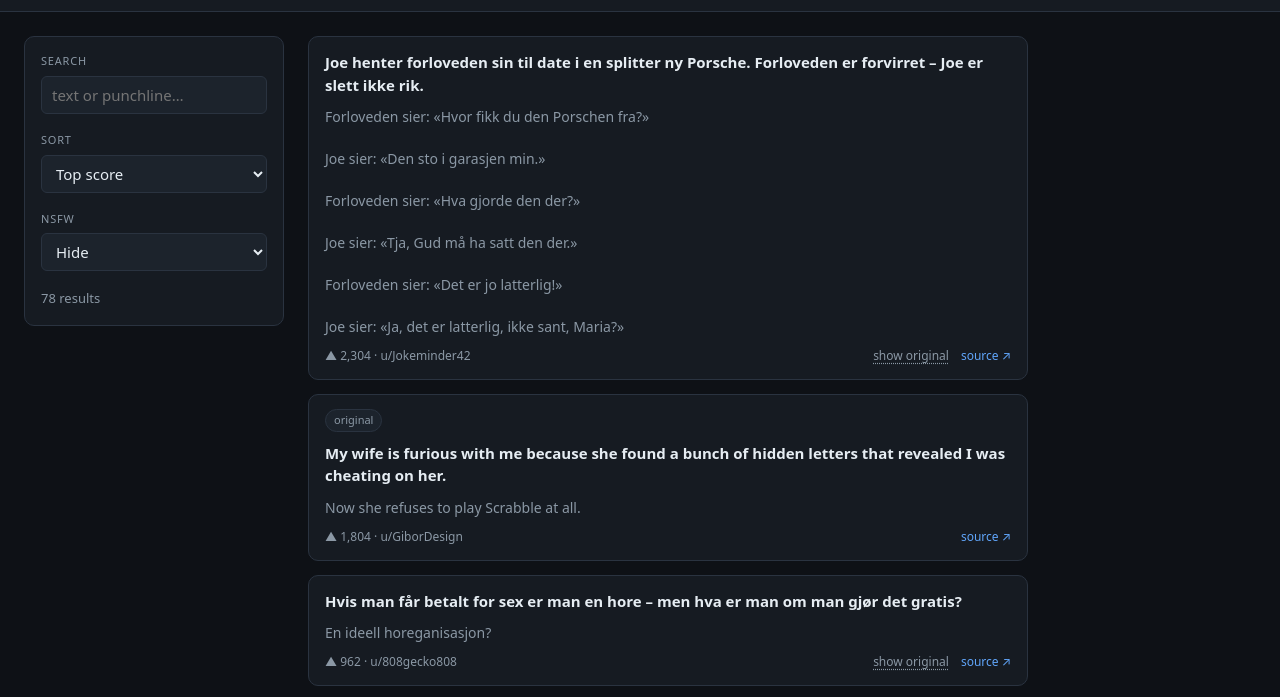
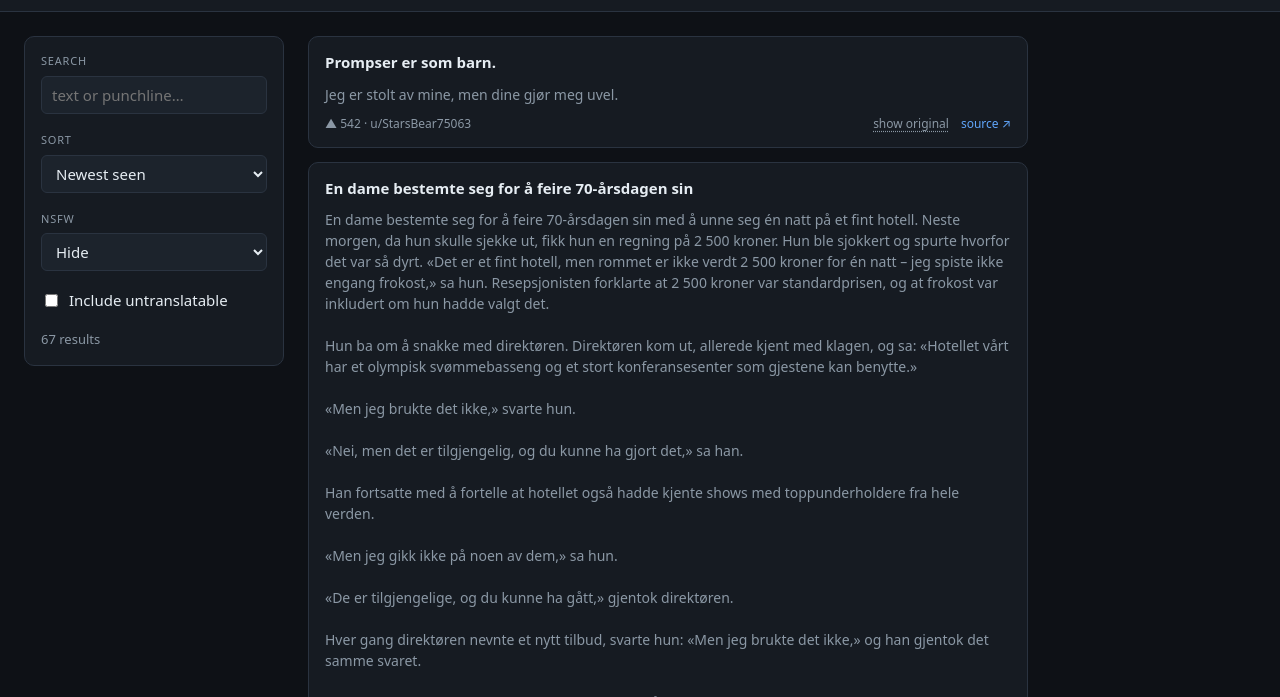
Before and after one commit to ekkeltype/artige, a website: page index.html in a window 1280 px wide. Shown: the part 47-744 px from the top of the page. Drawn offline with Linux system fonts and the light colour scheme.

Commit message:
Default sort to newest; add 'include untranslatable' filter

```diff
--- a/app.js
+++ b/app.js
@@ -5,9 +5,10 @@
   lastFetched: null,
   filters: {
     search: '',
-    sort: 'score',
+    sort: 'newest',
     nsfw: 'exclude',
     language: '',
+    includeUntranslated: false,
   },
   showOriginal: new Set(),
   shown: PAGE_SIZE,
@@ -55,11 +56,12 @@
 }
 
 function applyFilters() {
-  const { search, sort, nsfw } = state.filters;
+  const { search, sort, nsfw, language, includeUntranslated } = state.filters;
   const q = search.trim().toLowerCase();
   let out = state.jokes.filter((j) => {
     if (nsfw === 'exclude' && j.nsfw) return false;
     if (nsfw === 'only' && !j.nsfw) return false;
+    if (language && !includeUntranslated && !hasTranslation(j)) return false;
     if (q) {
       const v = viewOf(j);
       const hay = `${v.title} ${v.body}`.toLowerCase();
@@ -189,6 +191,11 @@
   state.shown = PAGE_SIZE;
   render();
 });
+$('includeUntranslated').addEventListener('change', (e) => {
+  state.filters.includeUntranslated = e.target.checked;
+  state.shown = PAGE_SIZE;
+  render();
+});
 $('loadMore').addEventListener('click', () => {
   state.shown += PAGE_SIZE;
   render();
--- a/index.html
+++ b/index.html
@@ -26,8 +26,8 @@
         <section>
           <label class="label">Sort</label>
           <select id="sort">
+            <option value="newest" selected>Newest seen</option>
             <option value="score">Top score</option>
-            <option value="newest">Newest seen</option>
             <option value="oldest">Oldest seen</option>
           </select>
         </section>
@@ -39,6 +39,13 @@
             <option value="include">Show all</option>
             <option value="only">Only NSFW</option>
           </select>
+        </section>
+
+        <section>
+          <label class="toggle">
+            <input id="includeUntranslated" type="checkbox" />
+            <span>Include untranslatable</span>
+          </label>
         </section>
 
         <section class="row">
```
